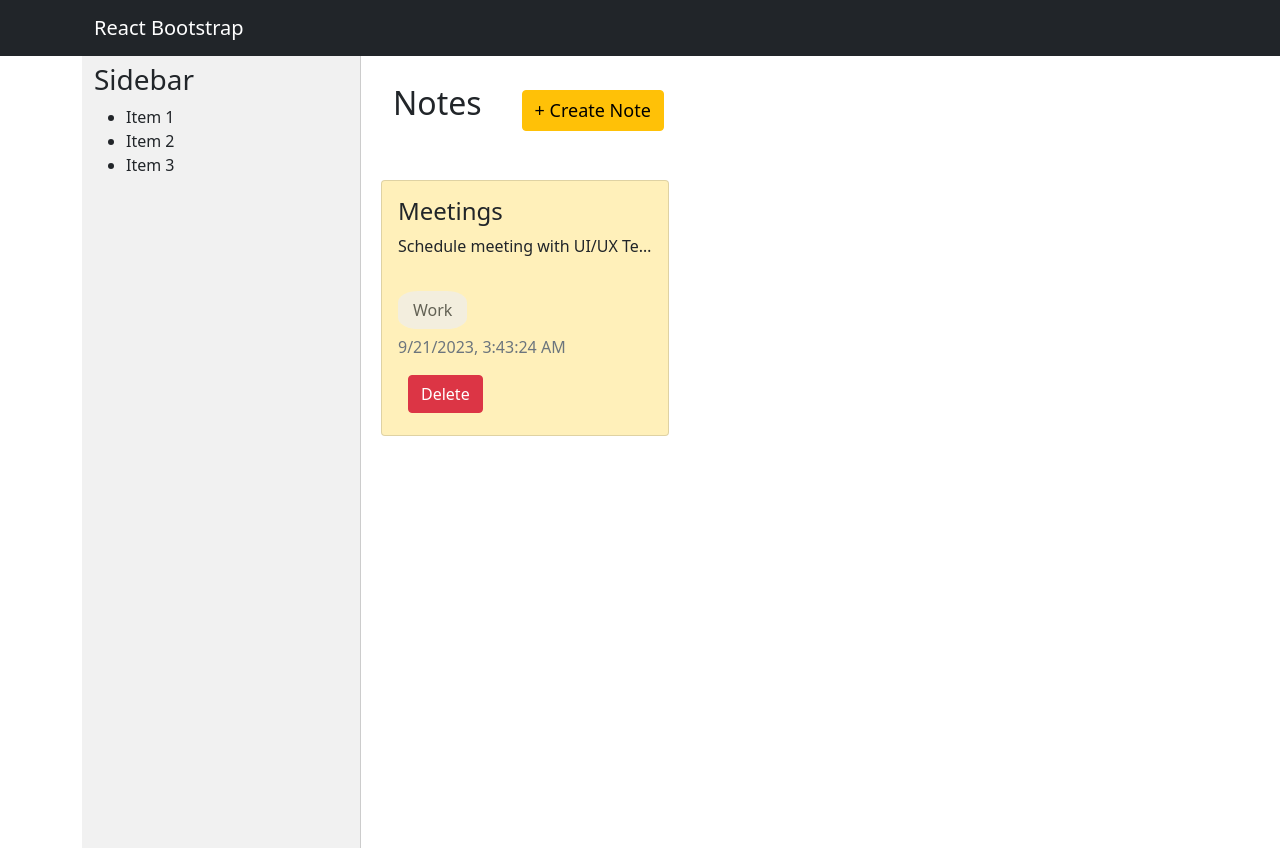
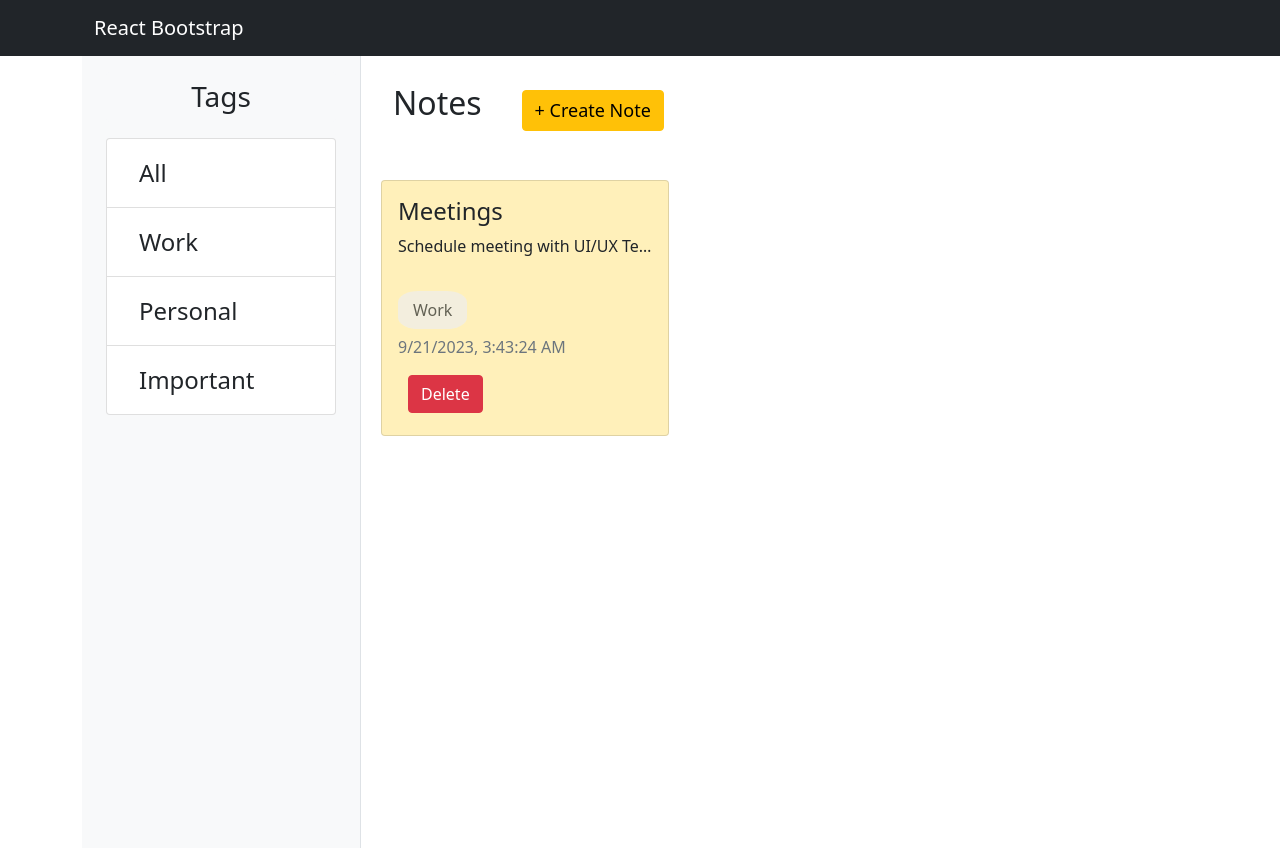
Before and after one commit to HJunng/notes-app, a React (Create React App) app: page / in a window 1280 px wide. Built offline with nearby package versions, Linux system fonts and the light colour scheme.

Commit message:
Tag 사이드 바 기능 추가

```diff
--- a/src/App.css
+++ b/src/App.css
@@ -50,3 +50,14 @@ body, html{
   padding: 15px;
   border-right: 1px solid #ccc;
 }
+.sidebar{
+  background-color: #f8f9fa;
+  border-right: 1px solid #dee2e6;
+}
+.list-group-item{
+  cursor: pointer;
+  font-size: 1.5rem;
+}
+.list-group-item:hover{
+  background-color: #f1f1f1;
+}
--- a/src/App.tsx
+++ b/src/App.tsx
@@ -6,7 +6,6 @@ import 'bootstrap/dist/css/bootstrap.min.css';
 import { Button, Col, Container, Row } from 'react-bootstrap';
 import NotesList from './components/NotesList';
 import CreateNotesModal from './components/CreateNotesModal';
-import SelectBasicExample from './components/SelectBasicExample';
 
 function App() {
   const [notes, setNotes] = useState<Note[]>([{
@@ -18,10 +17,17 @@ function App() {
     tags: ["Work"]
   }]);
 
-  const[showModal, setShowModal] = useState(false); //Modal state
+  const [allTags, setAllTags] = useState<string[]>(['Work','Personal','Important']);
+  const [filterNotes, setFilterNotes] = useState<Note[]>(notes);
 
-  const handleClose = () => setShowModal(false);
-  const handleShow = () => setShowModal(true);
+  const filterByTag = (tag: string) => {
+    if(tag === 'All'){
+      setFilterNotes(notes); //모든 노트를 보여줍니다.
+    }else{
+      setFilterNotes(notes.filter(note => note.tags?.includes(tag)));
+    }
+  }
+
 
   return (
     <>
@@ -29,12 +35,15 @@ function App() {
       <Container className='mt-5 notePage'>
         <Row className='notePage'>
           {/** 사이드바 */}
-          <Col xs={3} className='sidebar'>
-            <h3>Sidebar</h3>
-            <ul>
-              <li>Item 1</li>
-              <li>Item 2</li>
-              <li>Item 3</li>
+          <Col xs={3} className='sidebar p-4'>
+            <h3 className='text-center bg-light p-2 rounded'>Tags</h3>
+            <ul className='list-group mt-3'>
+              <li className='list-group-item' style={{padding:'1rem 2rem'}} onClick={() => filterByTag('All')}>All</li>
+              {allTags.map((tag,index) => (
+                <li key={index} style={{padding:'1rem 2rem'}} className='list-group-item d-flex justify-cnotent-between align-items-center' onClick={() => filterByTag(tag)}>
+                  {tag}
+                </li>
+              ))}
             </ul>
           </Col>
 
@@ -43,10 +52,10 @@ function App() {
             <Row className='mt-3'>
               <Col className='NotesHeader'>
                 <h2 style={{display:'inline-block'}}>Notes</h2>
-                <CreateNotesModal notes={notes} setNotes={setNotes} />
+                <CreateNotesModal notes={notes} setNotes={setNotes} allTags={allTags} setAllTags={setAllTags} />
               </Col>
             </Row>
-            <NotesList notes={notes} setNotes={ setNotes } />
+            <NotesList notes={filterNotes} setNotes={ setNotes } />
           </Col>
         </Row>
       </Container>
--- a/src/components/CreateNotesModal.tsx
+++ b/src/components/CreateNotesModal.tsx
@@ -5,15 +5,17 @@ import Tags from './Tags';
 
 interface ICreateNotesModalProps {
   notes: Note[],
-  setNotes: React.Dispatch<React.SetStateAction<Note[]>>
+  setNotes: React.Dispatch<React.SetStateAction<Note[]>>,
+  allTags: string[],
+  setAllTags:React.Dispatch<React.SetStateAction<string[]>>
 }
 
-const CreateNotesModal: React.FunctionComponent<ICreateNotesModalProps> = ({ notes, setNotes }) => {
+const CreateNotesModal: React.FunctionComponent<ICreateNotesModalProps> = ({ notes, setNotes, allTags, setAllTags }) => {
   const [showModal, setShowModal] = useState(false);
   const [error, setError] = useState<string>("");
   const [selectedTags, setSelectedTags] = useState<string[]>([]);
   const[tag, setTag] = useState(''); //새로운 태그
-  const[allTags, setAllTags]=useState<string[]>(['Work','Personal','Important']);
+  //const[allTags, setAllTags]=useState<string[]>(['Work','Personal','Important']);
   const titleRef = React.useRef<HTMLInputElement | null>(null);
   const textRef = React.useRef<HTMLTextAreaElement | null>(null);
   const colorRef = React.useRef<HTMLInputElement | null>(null);
```
